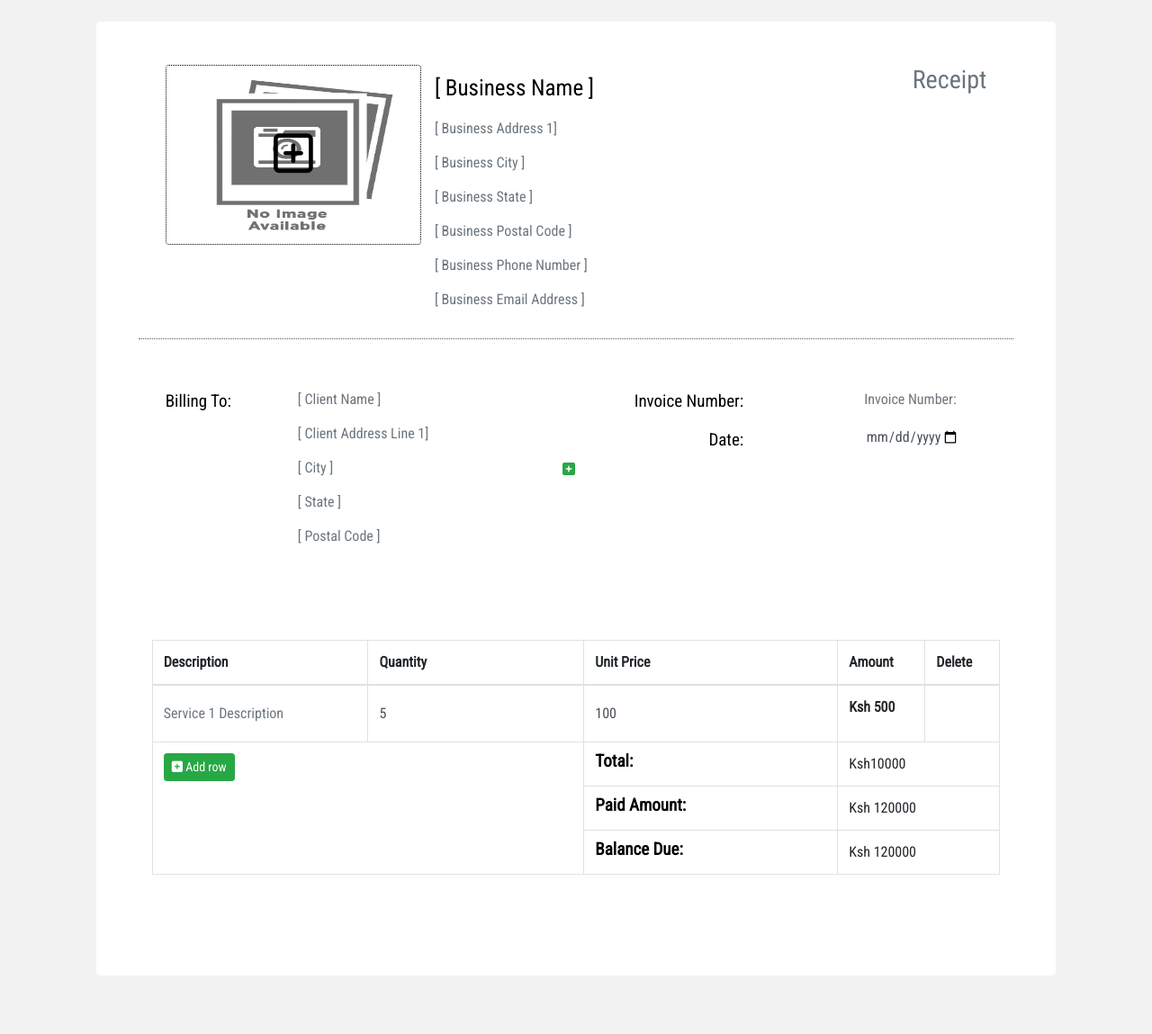
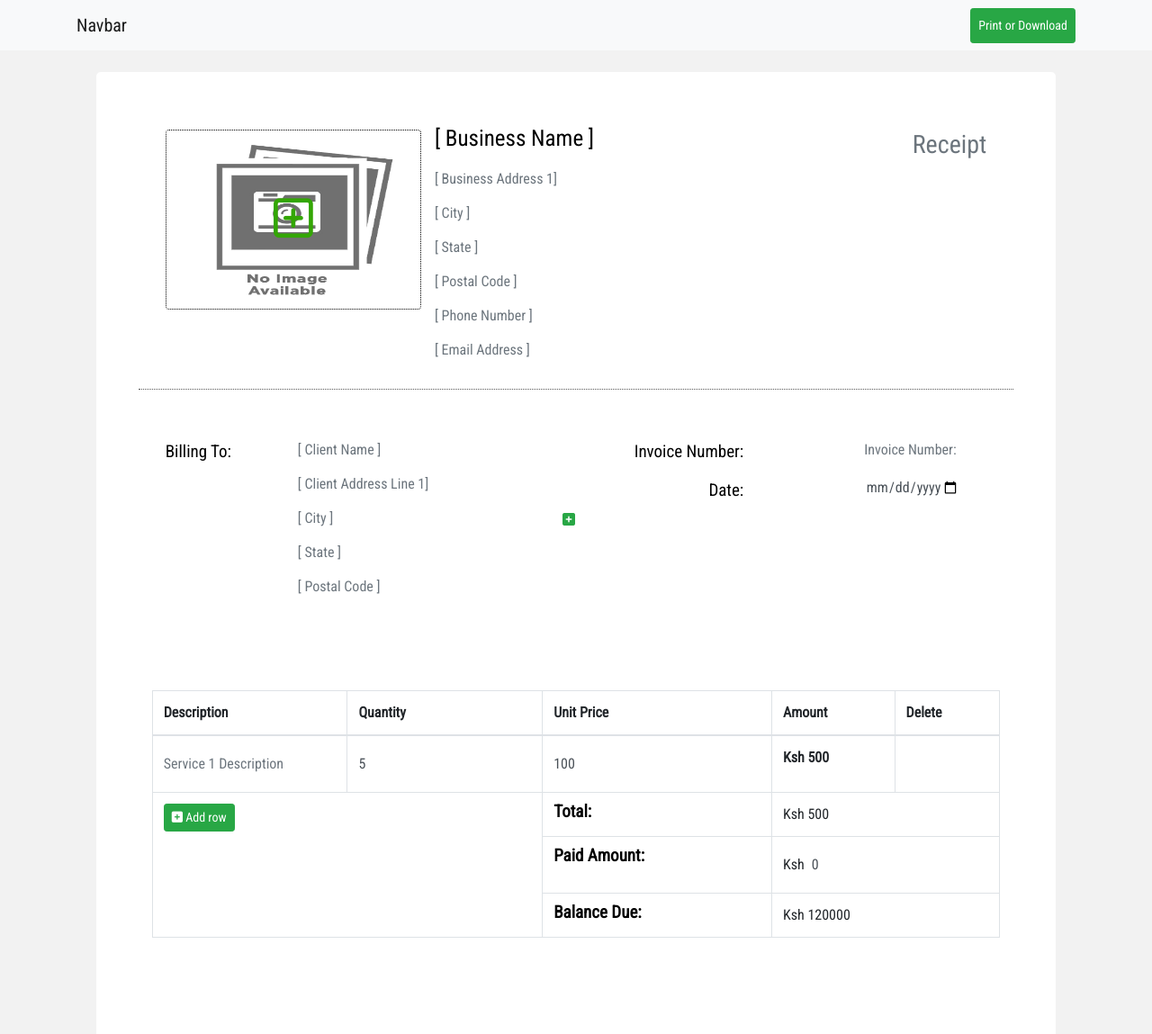
Before and after one commit to eugenewere/digital_reciept, a plain HTML site: page index.html in a window 1280 px wide. Shown: the top 1149 px of the page at 90% size. Before the commit the page ends 1108 px from the top, so only its background shows below. Drawn offline with nearby package versions, Linux system fonts and the light colour scheme.

Commit message:
first commit

```diff
--- a/index.html
+++ b/index.html
@@ -14,21 +14,39 @@
 
 </head>
 <body>
+<nav class="navbar navbar-expand-lg navbar-light bg-light sticky-top">
+    <div class="container">
+        <a class="navbar-brand" href="#">Navbar</a>
+        <button class="navbar-toggler" type="button" data-toggle="collapse" data-target="#navbarNav" aria-controls="navbarNav" aria-expanded="false" aria-label="Toggle navigation">
+            <span class="navbar-toggler-icon"></span>
+        </button>
+        <div class="collapse navbar-collapse " id="navbarNav">
+            <ul class="navbar-nav ml-auto">
+
+                <li class="nav-item active">
+                    <a class="nav-link btn btn-sm btn-success text-white" onclick="printContent('#print_doc')" id="print" href="#">Print or Download<span class="sr-only">(current)</span></a>
+                </li>
+
+
+            </ul>
+        </div>
+    </div>
+</nav>
 <section class="w-100">
     <div class="col-sm-12">
         <div class="row py-4">
-            <div class="col-sm-12 col-md-12 col-lg-10 p-5 mx-auto bg-whitee receipt_wrapper">
+            <div id="print_doc" class="col-sm-12 col-md-12 col-lg-10 p-5 mx-auto bg-whitee receipt_wrapper">
                 <div class="row" style="padding: 0 14px;">
                     <div class="col-sm-12 row mx-auto header_bottom_boder pb-4">
-                        <div class="col-sm-12 col-md-4">
+                        <div class="col-sm-12 col-md-4 pt-3">
                             <div class="form-group w-100 img_wrapper" style="">
                                 <label id="img_label" data-toggle="tooltip" data-placement="right" title="Click to add image" for="vmimg"><i class="far fa-plus-square"></i></label>
                                 <input required id="vmimg" name="image" type="file" onchange="readURL(this);" />
-                                <img style="" class="blah" id="image" src="static/No-Image-Available.png" alt="your image" />
+                                <img  data-toggle="tooltip" data-placement="right" title="Click center toggle to add image" style="" class="blah" id="image" src="static/No-Image-Available.png" alt="your image" />
                                 <small id="emailHelp" style="font-size: 22px;" class="form-text text-muted"></small>
                             </div>
                         </div>
-                        <div class="col-sm-12 col-md-6 px-0  ">
+                        <div class="col-sm-12 col-md-6 px-0 py-0  ">
                             <label for="bs_name" class="no-label"></label>
                             <input type="text" class="form-control no-border input_title" id="bs_name" placeholder="[ Business Name ]">
 
@@ -36,23 +54,23 @@
                             <input type="text" class="form-control no-border" id="bs_address" placeholder="[ Business Address 1]">
 
                             <label for="bs_City" class="no-label"></label>
-                            <input type="text" class="form-control no-border" id="bs_City" placeholder="[ Business City ]">
+                            <input type="text" class="form-control no-border" id="bs_City" placeholder="[ City ]">
 
                             <label for="bs_State" class="no-label"></label>
-                            <input type="text" class="form-control no-border" id="bs_State" placeholder="[ Business State ]">
+                            <input type="text" class="form-control no-border" id="bs_State" placeholder="[ State ]">
 
                             <label for="bs_Postal Code" class="no-label"></label>
-                            <input type="text" class="form-control no-border" id="bs_Postal Code" placeholder="[ Business Postal Code ]">
+                            <input type="text" class="form-control no-border" id="bs_Postal Code" placeholder="[ Postal Code ]">
 
                             <label for="bs_phone" class="no-label"></label>
-                            <input type="text" class="form-control no-border" id="bs_phone" placeholder="[ Business Phone Number ]">
+                            <input type="text" class="form-control no-border" id="bs_phone" placeholder="[ Phone Number ]">
 
                             <label for="bs_email" class="no-label"></label>
-                            <input type="text" class="form-control no-border" id="bs_email" placeholder="[ Business Email Address ]">
+                            <input type="text" class="form-control no-border" id="bs_email" placeholder="[ Email Address ]">
 
 
                         </div>
-                        <div class="col-sm-12 col-md-2">
+                        <div class="col-sm-12 col-md-2 pt-3">
                             <h3 class="text-muted text-right">Receipt</h3>
                         </div>
                     </div>
@@ -81,7 +99,7 @@
                             </div>
                         </div>
                         <div id="clone_me"  class="col-sm-12 col-md-6 ">
-                            <div class="row ">
+                            <div class="row cloned">
                                 <div class="col-sm-6 text-right">
                                     <label for="bs_invoice_no" class="no-label"></label>
                                     <input type="text" class="form-control no-border input_title_sm text-right " id="bs_invoice_no" placeholder="Invoice Number: ">
@@ -91,7 +109,7 @@
                                     <input type="text" class="form-control no-border text-right" id="bs_invoice_no_text" placeholder="Invoice Number: ">
                                 </div>
                             </div>
-                            <div class="row">
+                            <div class="row cloned">
                                 <div class="col-sm-6 text-right">
                                     <label for="bs_datw" class="no-label"></label>
                                     <input type="text" class="form-control no-border input_title_sm text-right" id="bs_datw" placeholder="Date: ">
@@ -102,7 +120,6 @@
                                 </div>
                             </div>
                             <i id="invoice_add" class="fas fa-plus-square text-success" data-toggle="tooltip" data-placement="left" title="Add another row"></i>
-                            <i style="display:none;" id="invoice_delete" class="fas fa-trash text-danger " data-toggle="tooltip" data-placement="right" title="Delete last row"></i>
                         </div>
                     </div>
                     <div class="col-sm-12 row mx-auto py-5">
@@ -131,7 +148,7 @@
                                         <input value="100" type="number" class="form-control no-border" id="bs_unit_price" placeholder="20">
                                     </th>
                                     <th scope="row">
-                                        <span>Ksh </span><span> 100.00</span>
+                                        <span>Ksh </span><span class="ammounts_total"></span>
                                     </th>
                                     <th scope="row">
 
@@ -147,8 +164,8 @@
                                         <label for="bs_Total" class="no-label"></label>
                                         <input type="text" class="form-control no-border input_title_sm text-bold-placehoder" id="bs_Total" placeholder="Total: ">
                                     </td>
-                                    <td colspan="2">
-                                        <span>Ksh</span><span>10000</span>
+                                    <td colspan="2" class="text-bold-custom">
+                                        <span>Ksh </span><span id="total_txt"></span>
                                     </td>
                                 </tr>
                                 <tr>
@@ -156,8 +173,12 @@
                                         <label for="bs_paid_amount" class="no-label"></label>
                                         <input type="text" class="form-control no-border input_title_sm text-bold-placehoder" id="bs_paid_amount" placeholder="Paid Amount: ">
                                     </td>
-                                    <td colspan="2">
-                                        Ksh 120000
+                                    <td colspan="2" cclass="text-bold-custom">
+                                        <div class="d-flex align-items-center">
+
+                                            <label for="paid_amount_input" class="no-label"></label>
+                                            Ksh <input  value="0" type="number" class="form-control no-border ml-2" id="paid_amount_input" placeholder="Amount">
+                                        </div>
                                     </td>
                                 </tr>
                                 <tr>
@@ -165,7 +186,7 @@
                                         <label for="bs_paid_balance" class="no-label"></label>
                                         <input type="text" class="form-control no-border input_title_sm text-bold-placehoder" id="bs_paid_balance" placeholder="Balance Due: ">
                                     </td>
-                                    <td colspan="2">
+                                    <td colspan="2" class="text-bold-custom">
                                         Ksh 120000
                                     </td>
                                 </tr>
@@ -184,6 +205,7 @@
 <script src="https://code.jquery.com/jquery-3.5.1.min.js"></script>
 <script src="https://cdn.jsdelivr.net/npm/popper.js@1.16.0/dist/umd/popper.min.js"></script>
 <script src="https://stackpath.bootstrapcdn.com/bootstrap/4.5.0/js/bootstrap.min.js"></script>
+<script src="https://cdnjs.cloudflare.com/ajax/libs/jspdf/1.5.3/jspdf.min.js"></script>
 <script src="static/main.js" ></script>
 </body>
 </html>
--- a/static/main.css
+++ b/static/main.css
@@ -43,7 +43,7 @@ html,body{
     top: 50%;
     left: 50%;
     font-size: 50px;
-    color: #000000;
+    color: #33a604;
     transform: translate(-50%, -50%);
     z-index: 100;
 }
@@ -108,3 +108,6 @@ input::-webkit-outer-spin-button,
 input::-webkit-inner-spin-button {
     -webkit-appearance: none;
 }
+.text-bold-custom{
+    font-family: 600;
+}
--- a/static/main.js
+++ b/static/main.js
@@ -15,9 +15,19 @@ $('#invoice_add').click(function (e) {
     $('#clone_me div:first')
         .clone()
         .insertAfter('#clone_me > div:last')
-        .find('input').attr('placeholder', '-----');
-    $('#invoice_delete').show();
+        .find('input').attr('placeholder', '-----')
+        .parent()
+        .parent()
+        .append(
+              '<i style="margin-left: auto;" onclick="deleteRow2(this)" class="fas fa-trash text-danger " data-toggle="tooltip" data-placement="right" title="Delete top row"></i>'
+        );
+
+
 });
+function deleteRow2(e){
+    e.parentElement.style.display ='none';
+
+}
 
 $('#addrow').click(function (e) {
     var new_id = 'deleteButton' + $('#table tbody tr:not(:nth-last-child(3))').length;
@@ -44,7 +54,7 @@ $('#addrow').click(function (e) {
 });
 
 function deleteRow(e) {
-    $('#'+ e.id).parent().parent().hide()
+    $('#'+ e.id).parent().parent().fadeOut();
 }
 
 function insertDecimal(num) {
@@ -67,3 +77,30 @@ function addItems() {
 }
 addItems();
 setInterval(addItems, 1000);
+
+
+
+function add_ammounts(){
+    var ammounts = [];
+    $('.ammounts_total').each(function () {
+       ammounts.push(this.innerText) ;
+
+    });
+    $('#total_txt').text(eval(ammounts.join('+')));
+}
+
+setInterval(add_ammounts,1000);
+
+// $('#print').click(function () {
+//     $("#print_doc").printElement();
+// });
+function printContent(printpage){
+    var headstr = "<html><head><title></title></head><body><nav></nav>";
+    var footstr = "</body>";
+    var newstr = $(printpage).html();
+    var oldstr = document.body.innerHTML;
+    document.body.innerHTML = headstr + newstr + footstr;
+    window.print();
+    document.body.innerHTML = oldstr;
+    return false;
+}
```
